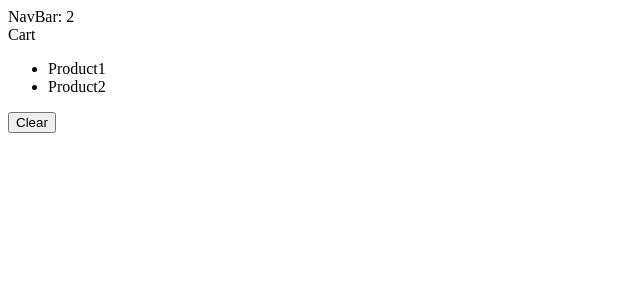
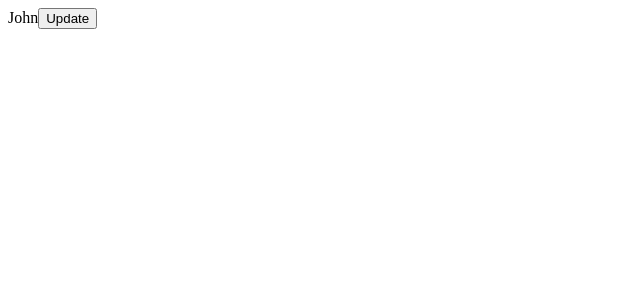
Before and after one commit to hassanidris/react-training-2, a React (Vite) app: page / in a window 1280 px wide. Shown: the top 300 px of the page, without its empty margins (0-640 px from the left). Built offline with nearby package versions, Linux system fonts and the light colour scheme.

Commit message:
Update state .. Example

```diff
--- a/src/App.tsx
+++ b/src/App.tsx
@@ -1,14 +1,21 @@
 import { useState } from "react";
-import NavBar from "./components/NavBar";
-import Cart from "./components/Cart";
 
 function App() {
-  const [cartItems, setCartItems] = useState(["Product1", "Product2"]);
+  const [game, setGame] = useState({
+    id: 1,
+    player: {
+      name: "John",
+    },
+  });
+
+  const handleClick = () => {
+    setGame({ ...game, player: { ...game.player, name: "Hassan" } });
+  };
 
   return (
     <div>
-      <NavBar cartItemsCount={cartItems.length} />
-      <Cart cartItems={cartItems} onClear={() => setCartItems([])} />
+      {game.player.name}
+      <button onClick={handleClick}>Update</button>
     </div>
   );
 }
```
